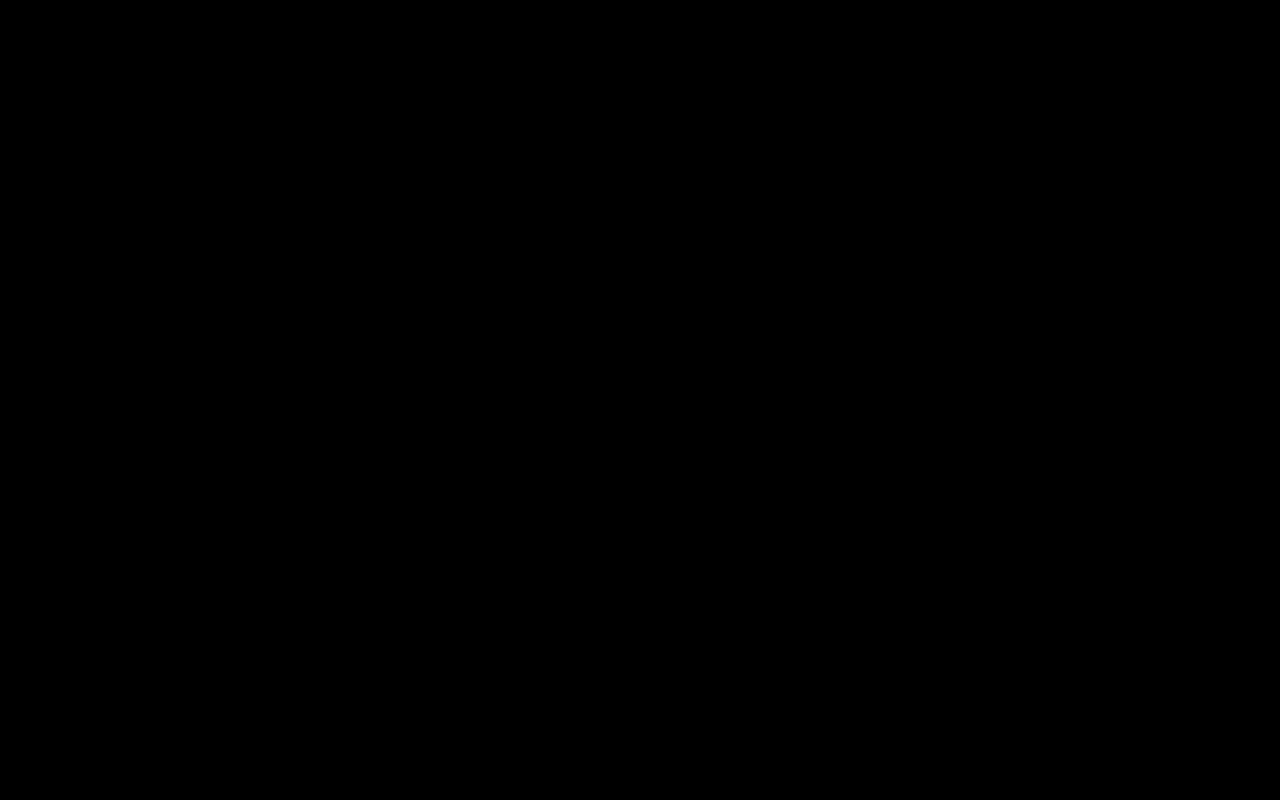
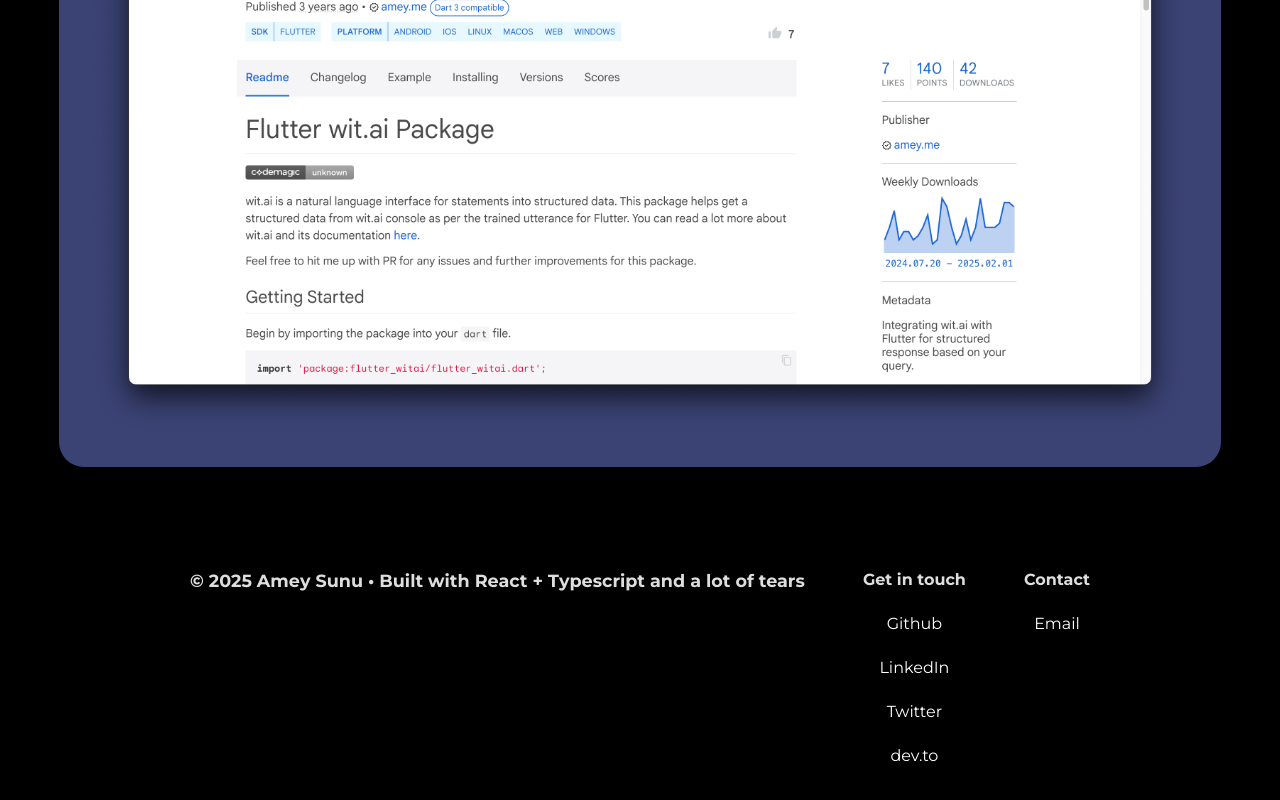
Before and after one commit to ameysunu/ameysunu.github.io, a React (Vite) app: page / in a window 1280 px wide. Shown: the part 1372-2172 px from the top of the page. Before the commit the page ends 1054 px from the top, so only its background shows below. Built offline with nearby package versions, Linux system fonts and the light colour scheme.

Commit message:
footer and few more changes

```diff
--- a/src/index.css
+++ b/src/index.css
@@ -191,3 +191,34 @@
   font-size: 1.2rem;
   font-weight: 600;
 }
+
+.footer-container {
+  display: flex;
+  gap: 5%;
+  padding: 4%;
+  border-radius: 30px;
+  position: relative;
+  align-items: flex-start;
+  justify-content: center;
+  text-align: center;
+}
+
+.footer-contact {
+  display: flex;
+  flex-direction: column;
+  justify-content: center;
+}
+
+.footer-contact-text {
+  display: block;
+  padding: 10px 0px;
+  background: none !important;
+  color: white;
+  text-decoration: none;
+}
+
+.footer-contact-text:hover {
+  color: #5b63b7;
+  padding: 10px 0px;
+  background: none !important;
+}
--- /dev/null
+++ b/src/pages/Footer.tsx
@@ -0,0 +1,29 @@
+import { useEffect, useState } from "react";
+
+export default function Footer() {
+
+    const [year, setYear] = useState<number>();
+
+    useEffect(() => {
+        const year = new Date().getFullYear();
+        setYear(year);
+    }, []);
+
+    return (
+        <div className="footer-container">
+           <div style={{fontSize: "1.1rem", fontWeight: "bold"}}> © {year} Amey Sunu • Built with React + Typescript and a lot of tears </div>
+            <div className="footer-contact">
+                <strong style={{ paddingBottom: "10px" }}>Get in touch</strong>
+                <a className="footer-contact-text" href="https://github.com/ameysunu">Github</a>
+                <a className="footer-contact-text" href="https://linkedin.com/in/ameysunu">LinkedIn</a>
+                <a className="footer-contact-text" href="https://twitter.com/ameysunu">Twitter</a>
+                <a className="footer-contact-text" href="https://dev.to/ameysunu">dev.to</a>
+            </div>
+            <div className="footer-contact">
+                <strong style={{ paddingBottom: "10px" }}>Contact</strong>
+                <a className="footer-contact-text">Email</a>
+            </div>
+        </div>
+
+    );
+}
--- a/src/pages/Home.tsx
+++ b/src/pages/Home.tsx
@@ -3,7 +3,8 @@
 import { motion } from "motion/react"
 import phishtank from '../assets/phishtank.png';
 import innerbalance from '../assets/innerbalance.png';
-
+import flutterwitai from '../assets/flutterwitai.png';
+import Footer from "./Footer";
 function Home() {
 
     const [isVisible, setIsVisible] = useState(false);
@@ -50,7 +51,18 @@
                         <img src={phishtank} className="card-image"></img>
                     </div>
                 </div>
+                <div className="card-container" style={{ paddingTop: "1%" }}>
+                    <div className="card-box-1" style={{ backgroundColor: "#3b4375" }}>
+                        <div className="card-heading-left">
+                            <div className="card-main-heading">Flutter X wit.ai integration</div>
+                            Flutter
+                        </div>
+                        <img src={flutterwitai} className="card-image"></img>
+                    </div>
+
+                </div>
             </motion.div>
+            <Footer />
         </>
     );
 }
```
Also changed, not shown: src/assets/flutterwitai.png (added).
